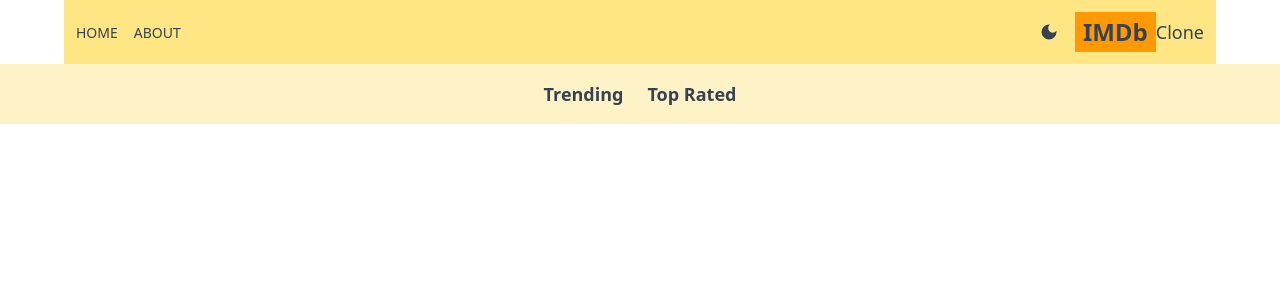
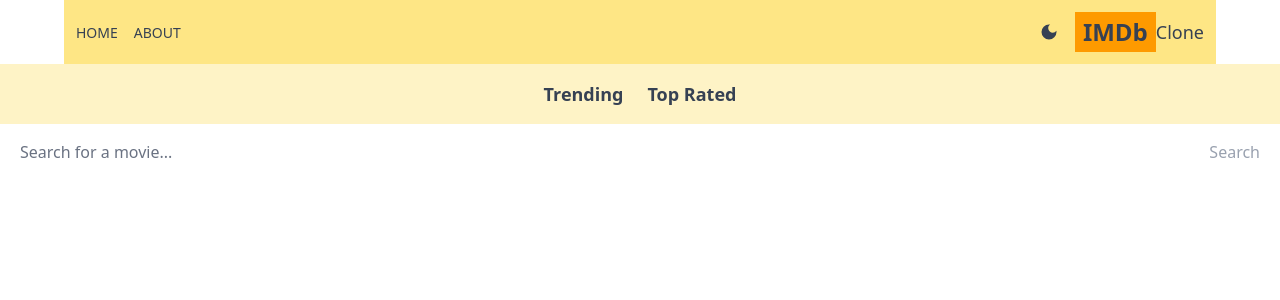
Before and after one commit to draco2505/imdb-next, a Next.js app: page / in a window 1280 px wide. Shown: the top 300 px of the page. Built offline with nearby package versions, Linux system fonts and the light colour scheme; no server answers.

Commit message:
Add serarch page and searchbox

```diff
--- a/src/app/layout.js
+++ b/src/app/layout.js
@@ -2,6 +2,7 @@
 import Header from "@/components/Header";
 import { Providers } from "@/app/Providers";
 import { Navbar } from "@/components/Navbar";
+import { SearchBox } from "@/components/SearchBox";
 import "./globals.css";
 
 const geistSans = Geist({
@@ -32,6 +33,7 @@
         >
           <Header />
           <Navbar />
+          <SearchBox />
           {children}
         </Providers>
       </body>
--- /dev/null
+++ b/src/app/search/[searchTerm]/page.jsx
@@ -0,0 +1,23 @@
+import { Results } from "@/components/Results";
+
+const page = async ( { params } ) => {
+  const { searchTerm } = await params;
+  const resp = await fetch(`https://api.themoviedb.org/3/search/movie?api_key=${process.env.API_KEY}&query=${searchTerm}&language=en-US&page=1&include_adult=false`);
+  const data = await resp.json();
+  const results = data.results;
+  return (
+    <div>
+      {
+        results && results.length ===  (
+            <h1 className="text-center pt-6">No results found</h1>
+        )
+
+      }
+      {
+        results && <Results results={results} />
+      }
+    </div>
+  )
+}
+
+export default page
--- /dev/null
+++ b/src/components/SearchBox.jsx
@@ -0,0 +1,32 @@
+'use client'
+import { useState } from "react";
+import { useRouter } from "next/navigation";
+
+
+export const SearchBox = () => {
+    const [ search, setSearch ]= useState("");
+    const router = useRouter();
+
+    const handleSubmit = (e) => {
+        e.preventDefault();
+        if (search === "") return;
+        setSearch("");
+        router.push(`/search/${search}`);
+    }
+  return (
+    <form className="flex justify-between px-5 max-w-6lx mx-auto" onSubmit={handleSubmit}>
+        <input
+            type="text"
+            placeholder="Search for a movie..."
+            className="w-full h-14 rounded-md placeholder-gray-500 outline-none bg-transparent flex-1"
+            value={search}
+            onChange={(e) => setSearch(e.target.value)}
+        />
+        <button
+            type="submit"
+            className="text-amber-600 disabled:text-gray-400"
+            disabled={search === ""}
+        >Search</button>
+    </form>
+  )
+}
```
